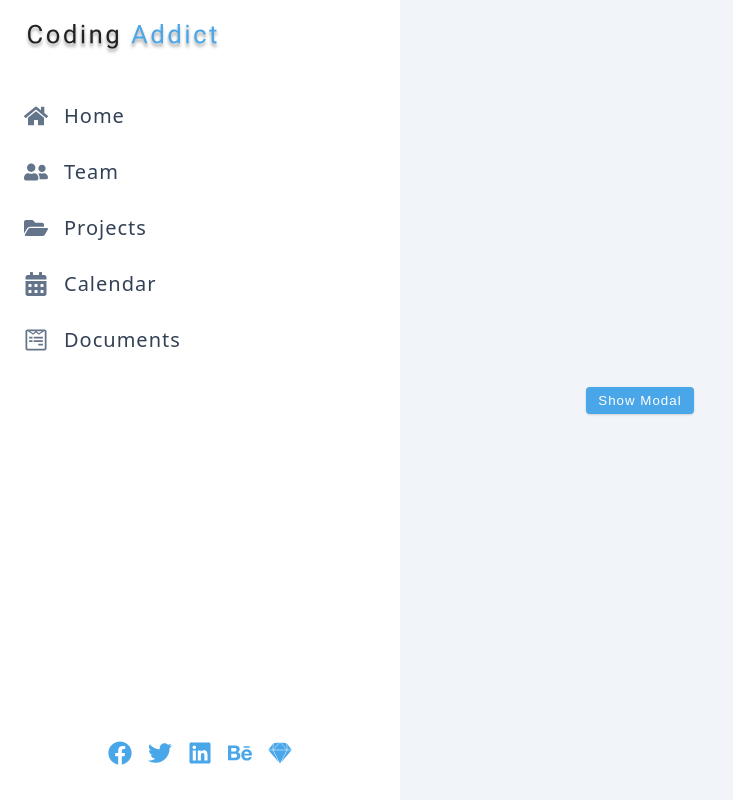
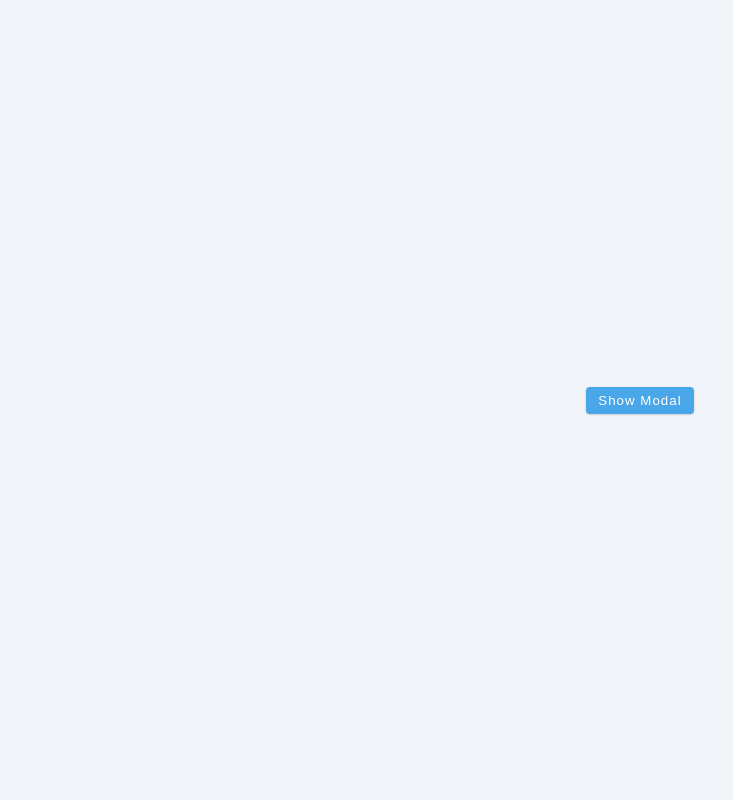
Before and after one commit to locaulker/sidebarModule-app, a React (Vite) app: page / in a window 1280 px wide. Shown: the whole page, without its empty margins (0-733 px from the left). Built offline with nearby package versions, Linux system fonts and the light colour scheme; some icons are missing.

Commit message:
end sidebar functionality

```diff
--- a/src/Sidebar.jsx
+++ b/src/Sidebar.jsx
@@ -7,7 +7,7 @@
   const { isSidebarOpen, closeSidebar } = useGlobalContext()
 
   return (
-    <aside className="sidebar">
+    <aside className={isSidebarOpen ? "sidebar show-sidebar" : "sidebar"}>
       <div className="sidebar-header">
         <img src={logo} alt="Logo" className="logo" />
         <button className="close-btn" onClick={closeSidebar}>
--- a/src/index.css
+++ b/src/index.css
@@ -356,6 +356,11 @@
   box-shadow: var(--red-dark);
   transition: var(--transition);
   /* toggle logic */
+  transform: translateX(-100%);
+}
+
+.show-sidebar {
+  transform: translateX(0);
 }
 
 @media screen and (min-width: 676px) {
```
